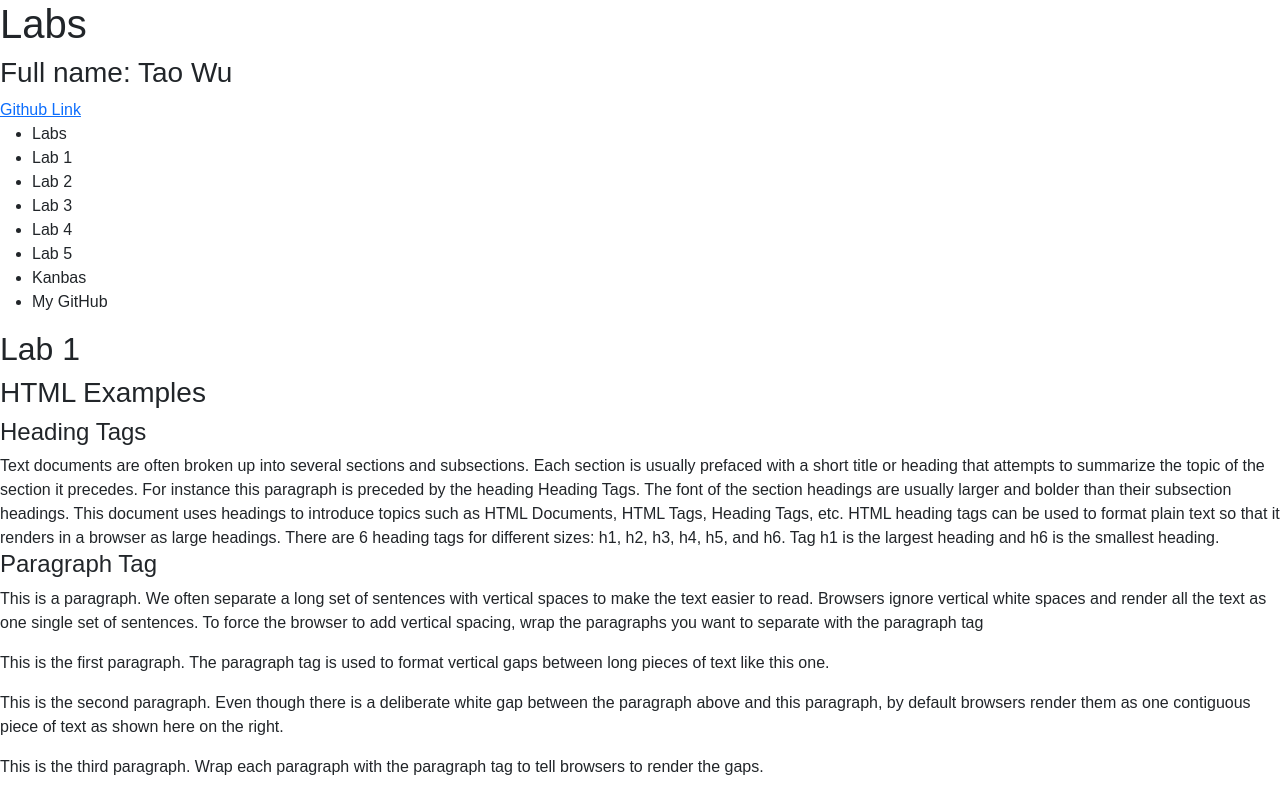
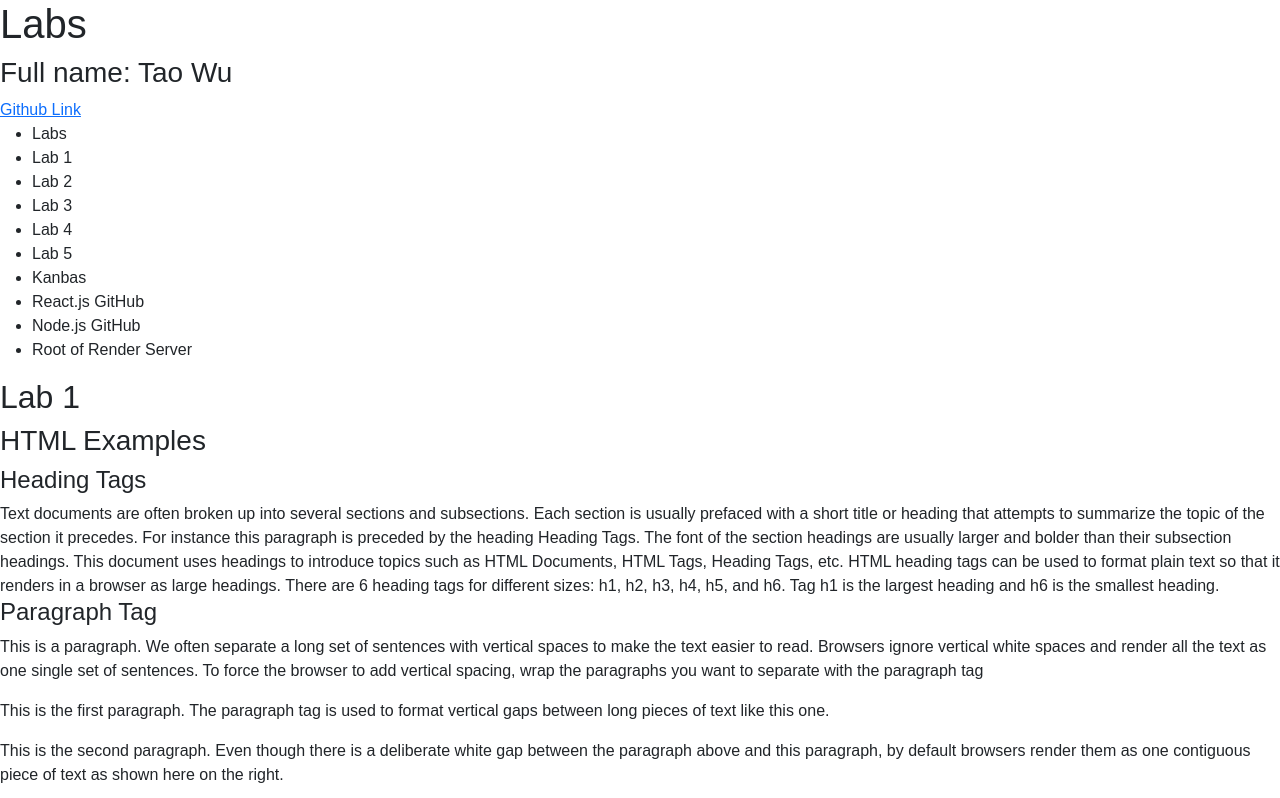
Before and after one commit to tao0024/kanbas-react-web-app, a React (Create React App) app: page /#/Labs/Lab1 in a window 1280 px wide. Shown: the top 798 px of the page. Built offline with nearby package versions, Linux system fonts and the light colour scheme; no server answers; the HTML template or start-up script is replaced by a standard one.

Commit message:
Add the link for Node.js github and root of the Render Server

```diff
--- a/src/Labs/TOC.tsx
+++ b/src/Labs/TOC.tsx
@@ -65,7 +65,25 @@
           href="https://github.com/tao0024/kanbas-react-web-app"
           className="nav-link"
         >
-          My GitHub
+          React.js GitHub
+        </a>{" "}
+      </li>
+      <li className="nav-item">
+        <a
+          id="wd-github-node"
+          href="https://github.com/tao0024/kanbas-node-server-app"
+          className="nav-link"
+        >
+          Node.js GitHub
+        </a>{" "}
+      </li>
+      <li className="nav-item">
+        <a
+          id="wd-render"
+          href="https://kanbas-node-server-app-ewkd.onrender.com"
+          className="nav-link"
+        >
+          Root of Render Server
         </a>{" "}
       </li>
     </ul>
```
